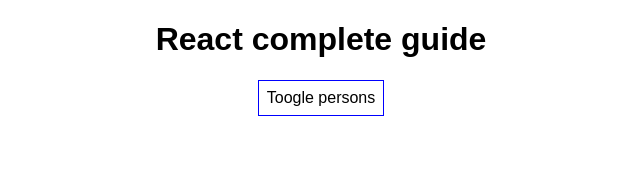
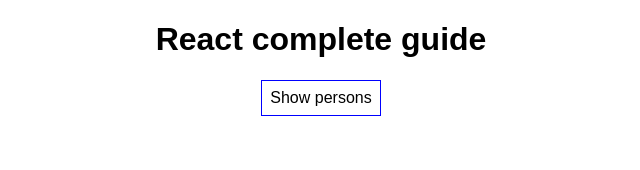
Before and after one commit to javiergranados/react-complete-guide, a React (Create React App) app: page / in a window 1280 px wide. Shown: the top 170 px of the page, without its empty margins (319-959 px from the left). Built offline with nearby package versions, Linux system fonts and the light colour scheme.

Commit message:
Improved performance and added dynamic text

```diff
--- a/src/App.js
+++ b/src/App.js
@@ -5,20 +5,32 @@
 class App extends Component {
   state = {
     persons: [
-      { name: 'Max', age: 27 },
-      { name: 'John', age: 32 },
-      { name: 'Samantha', age: 29 }
+      { id: 'person1', name: 'Max', age: 27 },
+      { id: 'person2', name: 'John', age: 32 },
+      { id: 'person3', name: 'Samantha', age: 29 }
     ],
     showPersons: false
   }
 
-  incrementAgeHandler = (name) => {
-    this.setState({
-      persons: this.state.persons.map(person => {
-        (person.name === name || name instanceof Object) && person.age++
-        return person
+  incrementAgeHandler = (id) => {
+    let persons = null
+
+    if (id) {
+      const personIndex = this.state.persons.findIndex(p => p.id === id)
+      const personUpdated = { ...this.state.persons[personIndex] }
+
+      personUpdated.age++
+
+      persons = [...this.state.persons]
+      persons[personIndex] = personUpdated
+    } else {
+      persons = this.state.persons.map(p => {
+        p.age++
+        return p
       })
-    })
+    }
+
+    this.setState({ persons: persons })
   }
 
   tooglePersonsHandler = () => {
@@ -39,11 +51,13 @@
     return (
       <div className='App'>
         <h1>React complete guide</h1>
-        <button style={buttonStyle} className='toogleButton' onClick={this.tooglePersonsHandler}>Toogle persons</button>
+        <button style={buttonStyle} className='toogleButton' onClick={this.tooglePersonsHandler}>
+          {this.state.showPersons ? 'Hide' : 'Show'} persons
+        </button>
         { this.state.showPersons &&
           <div>
-            <button style={buttonStyle} onClick={this.incrementAgeHandler}>Increment age</button>
-            {this.state.persons.map((person, i) => <Person key={i} name={person.name} age={person.age} click={this.incrementAgeHandler} />)}
+            <button style={buttonStyle} onClick={() => this.incrementAgeHandler()}>Increment age all persons</button>
+            {this.state.persons.map(person => <Person key={person.id} id={person.id} name={person.name} age={person.age} click={this.incrementAgeHandler} />)}
           </div>
         }
       </div>
--- a/src/Person/Person.js
+++ b/src/Person/Person.js
@@ -4,7 +4,7 @@
 const person = props => {
   return (
     <div className='Person'>
-      <p>I'm {props.name} and I'm <span className='age' onClick={() => props.click(props.name)}>{props.age}</span> years old</p>
+      <p>I'm {props.name} and I'm <span className='age' onClick={() => props.click(props.id)}>{props.age}</span> years old</p>
     </div>
   )
 }
```
